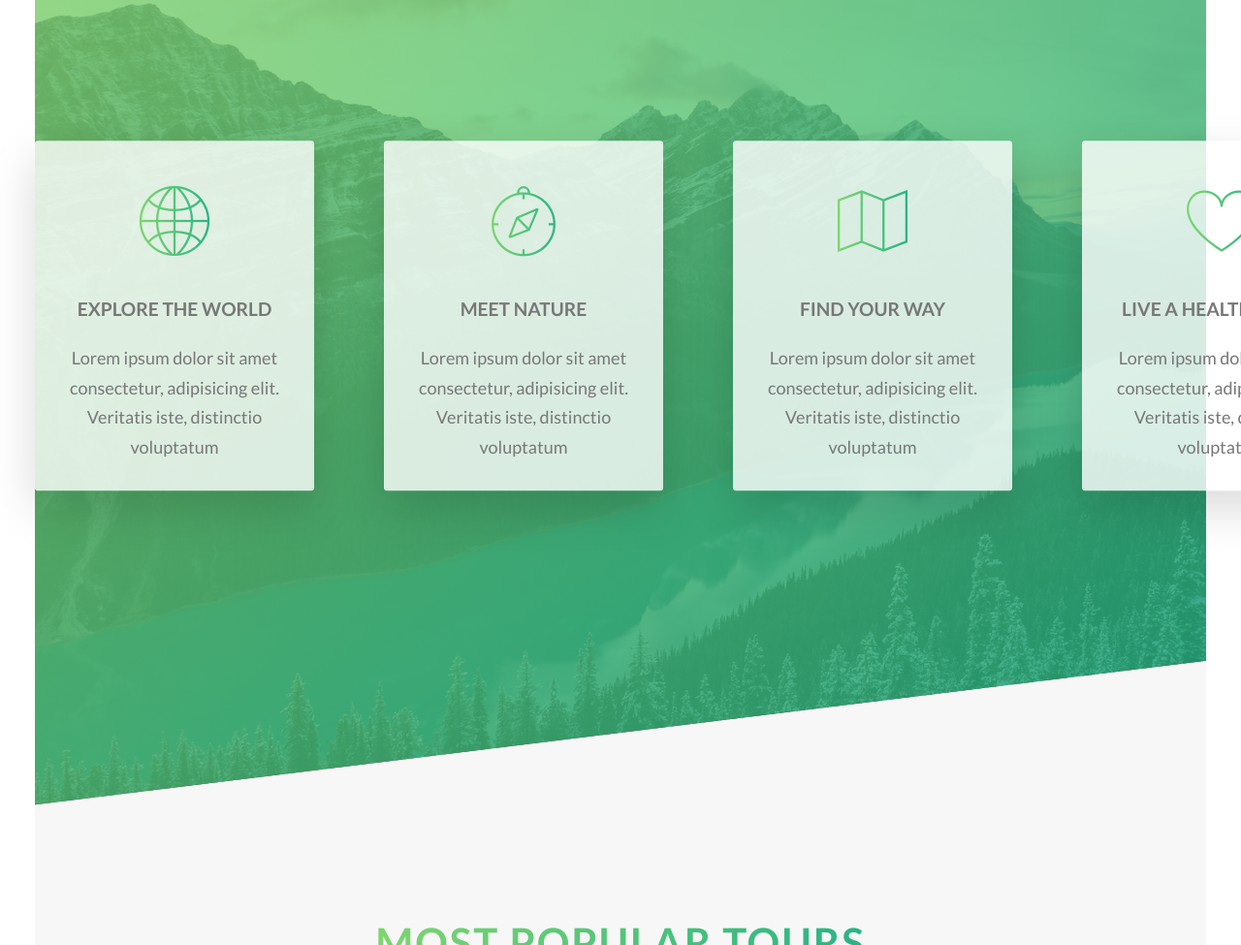
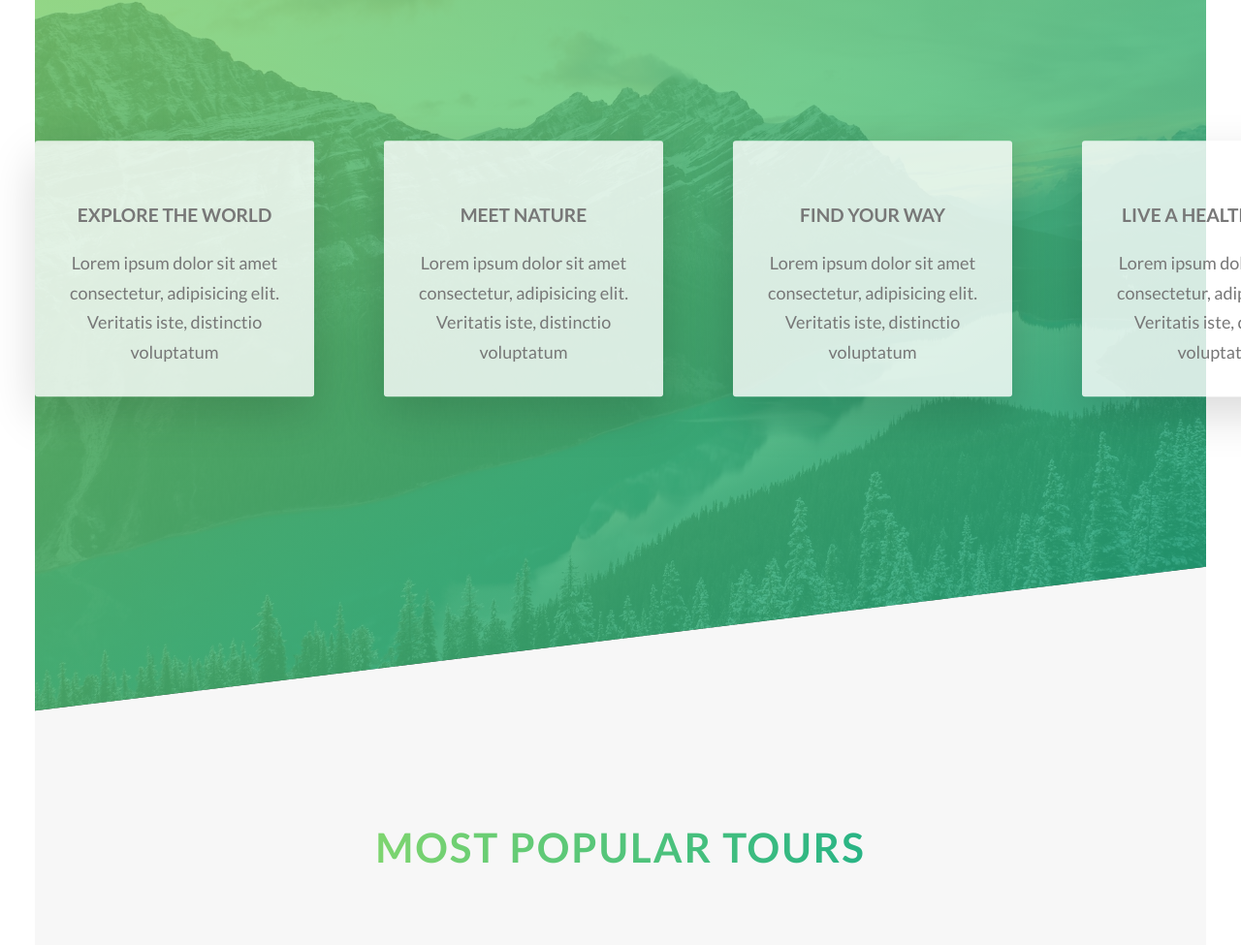
Before and after one commit to kevinujoodha/1-Natours, a website: page index.html in a window 1280 px wide. Shown: the part 1777-2752 px from the top of the page at 97% size. Drawn offline with Linux system fonts and the light colour scheme.

Commit message:
build process

```diff
--- a/index.html
+++ b/index.html
@@ -7,7 +7,7 @@
 
     <link href="https://fonts.googleapis.com/css?family=Lato:100,300,400,700,900" rel="stylesheet">
 
-    <link rel="stylesheet" href="css/icon-font.css">
+    <!-- <link rel="stylesheet" href="css/icon-font.css"> -->
     <link rel="stylesheet" href="css/style.css">
     <link rel="shortcut icon" type="image/png" href="img/favicon.png">
 
```
Also changed, not shown: package.json (+13 -2 lines), 1 other file.
